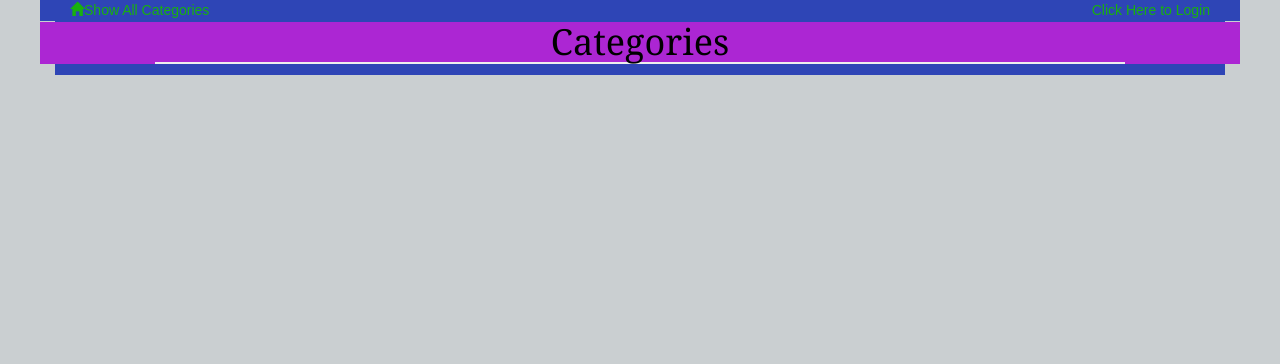
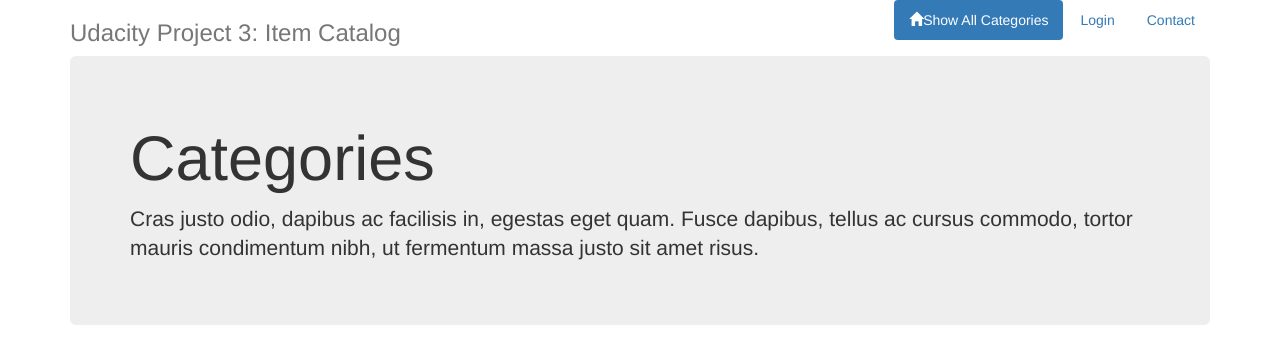
Before and after one commit to ilhaan/Item-Catalog, a Flask app: template templates/categories.html in a window 1280 px wide. Shown: the top 364 px of the page. Run offline with Flask 2, Linux system fonts and the light colour scheme; the template is opened without the code that fills it, so the values that code supplies are empty; parts of the project's set-up code (start-up, migrations or seed data) failed here and were passed over; some libraries are stand-ins or nearby versions.

Commit message:
Update header, main and home page with bootstrap template

```diff
--- a/templates/categories.html
+++ b/templates/categories.html
@@ -2,58 +2,46 @@
 {% extends "main.html" %}
 {% block content %}
 {% include "header.html" %}
-	<div class="row top-menu">
-		<div class="col-md-10"></div>
-		<div class="col-md-2 text-right">
-			<a href="{{url_for('showLogin')}}">
-		</div>
-	</div>
-	<div class="row divider blue">
-		<div class="col-md-12"></div>
-	</div>
-	<div class="row main-header">
-		<div class="col-md-1"></div>
-		<div class="col-md-10 padding-none">
-			<h1>Categories</h1>
-		</div>
-	</div>
 
-<div class = 'flash'>
+<!-- Message flash section -->
 {% with messages = get_flashed_messages() %}
 	{% if messages %}
-	        <ul>
+		<div class ="alert alert-success">
 	    {% for message in messages %}
 	        <li> <strong> {{ message }} </strong> </li>
 	    {% endfor %}
-	        </ul>
+		</div>
   {% endif %}
 {% endwith %}
+
+<!-- Jumbotron to show categories title and small description -->
+<div class="jumbotron">
+	<h1>Categories</h1>
+	<p class="lead">Cras justo odio, dapibus ac facilisis in, egestas eget quam. Fusce dapibus, tellus ac cursus commodo, tortor mauris condimentum nibh, ut fermentum massa justo sit amet risus.</p>
+	<!-- <p><a class="btn btn-lg btn-success" href="#" role="button">Sign up today</a></p> -->
 </div>
 
-	<div class="row padding-top padding-bottom">
-		<div class="col-md-1"></div>
-		<div class="col-md-10 padding-top">
-			<p></p>
+<!-- Show Add Category button if user is logged in -->
+<div class="row marketing">
+	<div class="col-lg-6">
 		{%if 'username' in login_session %}
 		<a href="{{url_for('newCategory')}}">
-				<button class="btn btn-default" id="new-category">
-					<span class="glyphicon glyphicon-list-alt" aria-hidden="true"></span>Add Category
+			<button class="btn btn-lg btn-primary" id="new-category">
+				<span class="glyphicon glyphicon-list-alt" aria-hidden="true"></span> Add Category
 			</button>
 		</a>
 		{% endif %}
 	</div>
-		<div class="col-md-5"></div>
 </div>
 
+<!-- Show all categories -->
 {% for category in categories %}
-		<a href = "{{url_for('showItemList', category_name = category.name)}}">
-			<div class="row">
-				<div class="col-md-1"></div>
-					<div class="col-md-10 category-list">
-						<h3>{{category.name}}</h3>
+<div class="row marketing">
+	<div class="col-lg-6">
+	  <a href = "{{url_for('showItemList', category_name = category.name)}}"><h3>{{category.name}}</h3></a>
+	  <p>Donec id elit non mi porta gravida at eget metus. Maecenas faucibus mollis interdum.</p>
 	</div>
-				<div class="col-md-1"></div>
 </div>
-		</a>
 {% endfor %}
+
 {% endblock %}
--- a/templates/header.html
+++ b/templates/header.html
@@ -1,15 +1,10 @@
-<div class="row top-menu">
-
-	<div class="col-md-6 text-left">
-		<a href="{{url_for('showCategories')}}">
-			<span class="glyphicon glyphicon-home" aria-hidden="true"></span>Show All Categories
-		</a>
-	</div>
-
-	<div class="col-md-6 text-right">
-		{%if 'username' not in login_session %}
-			<a href="{{url_for('showLogin')}}">Click Here to Login </a>
-		{% else %}
-			<a href="{{url_for('gdisconnect')}}">Logout </a>
-		{% endif %}
-	</div>
+<div class="header clearfix">
+	<nav>
+		<ul class="nav nav-pills pull-right">
+			<li role="presentation" class="active"><a href="{{url_for('showCategories')}}"><span class="glyphicon glyphicon-home" aria-hidden="true"></span>Show All Categories</a></li>
+      <li role="presentation">{%if 'username' not in login_session %}<a href="{{url_for('showLogin')}}">Login </a>{% else %}<a href="{{url_for('gdisconnect')}}">Logout </a>{% endif %}</li>
+      <li role="presentation"><a href="#">Contact</a></li>
+    </ul>
+	</nav>
+  <h3 class="text-muted">Udacity Project 3: Item Catalog</h3>
+</div>
--- a/templates/main.html
+++ b/templates/main.html
@@ -2,12 +2,21 @@
 <html lang="en">
 	<head>
 		<link rel="stylesheet" href="//netdna.bootstrapcdn.com/bootstrap/3.1.1/css/bootstrap.min.css">
-		<link rel=stylesheet type=text/css href="{{ url_for('static', filename='styles.css') }}">
+		<!-- <link rel=stylesheet type=text/css href="{{ url_for('static', filename='styles.css') }}"> -->
 	</head>
+
 	<body>
+
 		<div class="container">
 			{% block content %}
 			{% endblock %}
+
+			<!-- <footer class="footer">
+				<p>&copy; 2015 Company, Inc.</p>
+	    </footer> -->
+
 		</div>
+
 	</body>
+
 </html>
```
Lines whose indentation alone changed are shown as unchanged.
